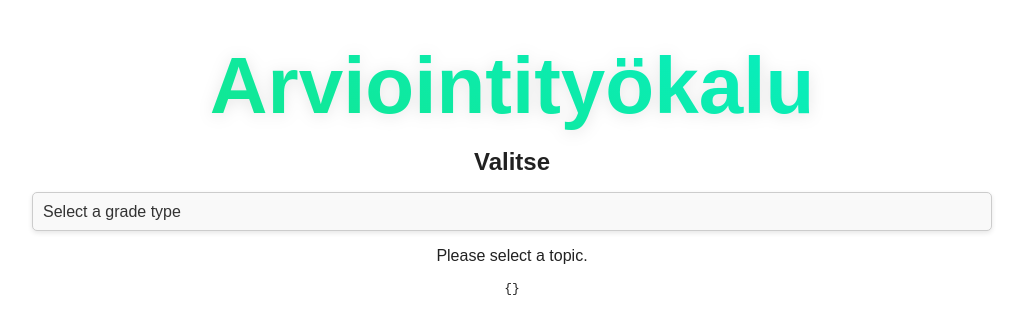
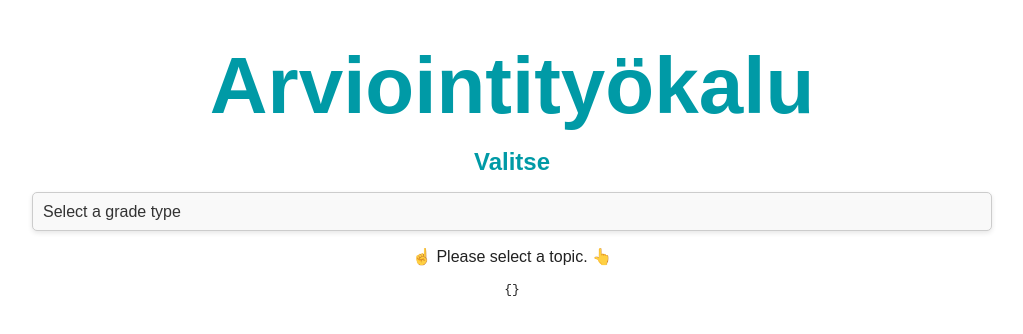
Before and after one commit to sourander/oat, a React (Vite) app in the folder src/arviointi/: page / in a window 1280 px wide. Shown: the top 334 px of the page, without its empty margins (128-1151 px from the left). Built offline with nearby package versions, Linux system fonts and the light colour scheme.

Commit message:
Switch to KAMK colors

```diff
--- a/src/arviointi/src/App.css
+++ b/src/arviointi/src/App.css
@@ -10,4 +10,5 @@ h2 {
     font-size: 1.5rem;
     margin: 1rem 0;
     padding: 0;
+    color: rgb(0, 154, 166)
 }
--- a/src/arviointi/src/components/GradeStateManager/GradeStateManager.tsx
+++ b/src/arviointi/src/components/GradeStateManager/GradeStateManager.tsx
@@ -23,7 +23,7 @@ export default function GradeStateManager({
     });
   };
 
-  let gradeCardsDisplay = <p>Please select a topic.</p>;
+  let gradeCardsDisplay = <p>☝️ Please select a topic. 👆</p>;
 
   if (selectedGrade !== null) {
     const oatGrade = OAT_GRADE_TYPES[selectedGrade];
--- a/src/arviointi/src/components/Header/Header.css
+++ b/src/arviointi/src/components/Header/Header.css
@@ -5,15 +5,5 @@ header {
 header h1 {
   margin: 0;
   font-size: 5rem;
-  background: linear-gradient(20deg, #15e480, #04f1d1);
-  background-clip: text;
-  -webkit-background-clip: text;
-  -webkit-text-fill-color: transparent;
-  filter: drop-shadow(0 2px 8px rgba(0, 0, 0, 0.10));
+  color: rgb(0, 154, 166);
 }
-
-header p {
-  margin: 0;
-  font-size: 1.25rem;
-  color: #8964b0;
-}
--- a/src/arviointi/src/components/NumericalContainer/NumericalCard.css
+++ b/src/arviointi/src/components/NumericalContainer/NumericalCard.css
@@ -1,7 +1,7 @@
 .criterion-box {
-  border: 1px solid #87d0d6;
+  border: 1px solid rgb(4, 125, 159);
   border-radius: 10px;
-  background-color: #e2f2f1;
+  background-color: rgba(0, 154, 166, 0.1);
   width: 610px
 }
 
@@ -32,9 +32,9 @@
   }
 
   .custom-radio:checked + .custom-radio-label {
-    background-color: #007bff;
+    background-color: rgb(0, 178, 227);
     color: white;
-    border-color: #007bff;
+    border-color: rgb(4, 125, 159);
   }
 
   /* Tooltip for hovering over the grade numbers */
--- a/src/arviointi/src/data/oat-data.ts
+++ b/src/arviointi/src/data/oat-data.ts
@@ -1,9 +1,10 @@
 import { OatGradeType } from "../types/oat-grade-types";
 
 const videoCourse: OatGradeType = {
-    id: "video_course",
-    title: "Video course",
-    description: "Video submitted by student, demonstrating the knowledge of the subject.",
+    id: "video_submission",
+    title: "Videoesitys",
+    description: `Video submitted by student,
+                  demonstrating the knowledge of the subject.`,
     numerical_criteria: [
         {
             id: "criterion1",
```
